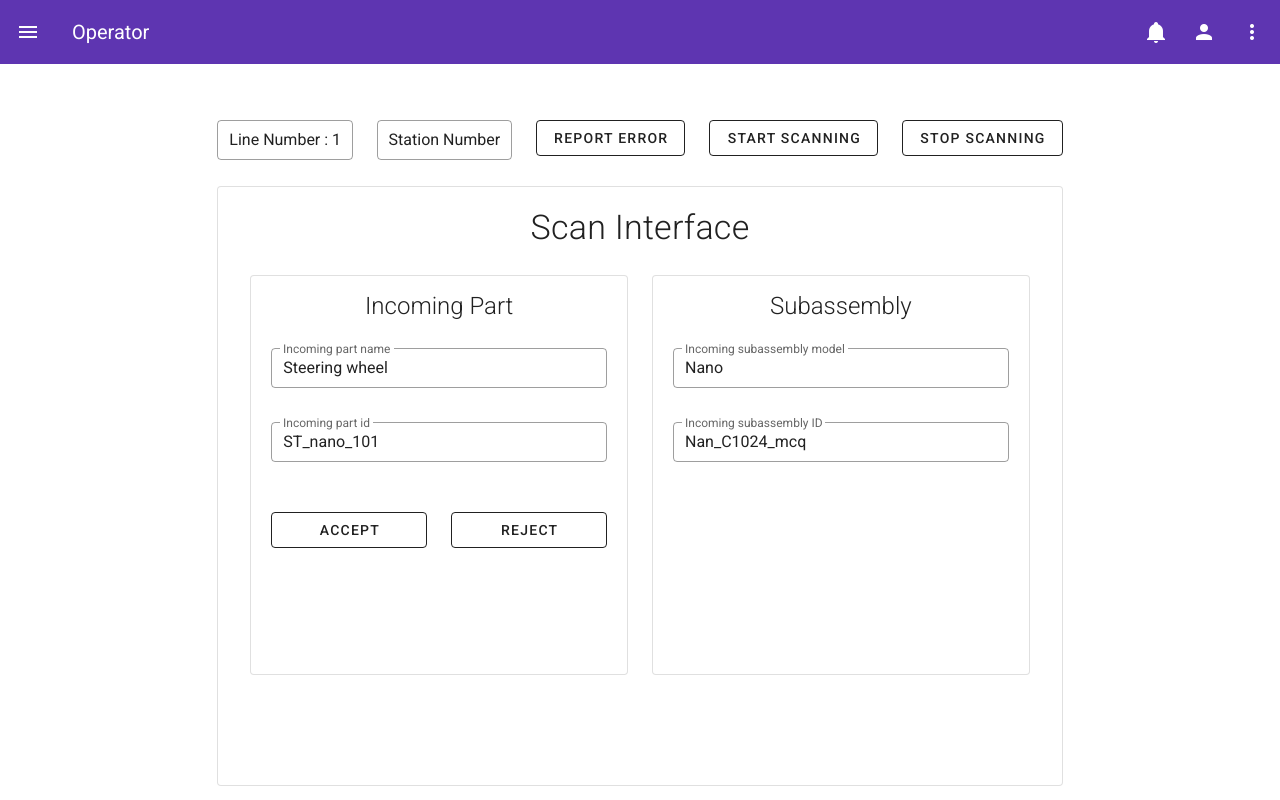
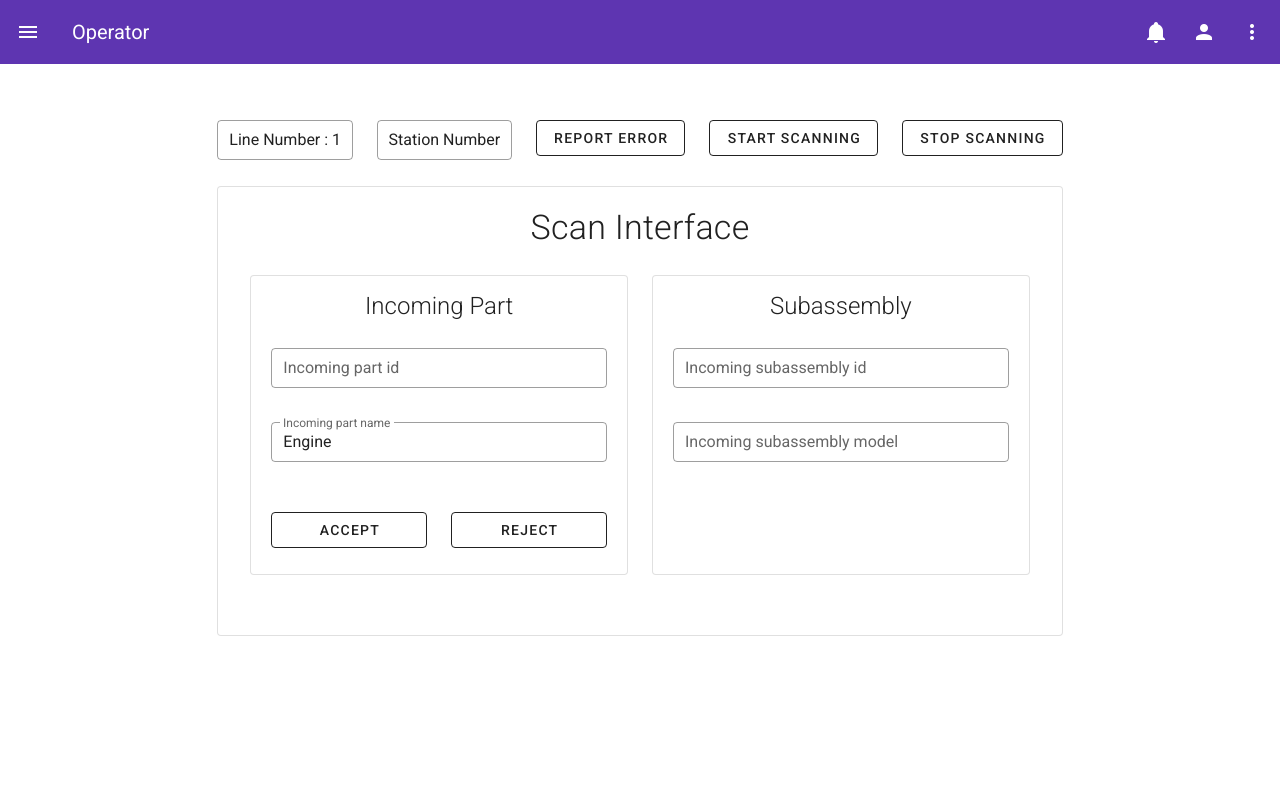
Before and after one commit to Abhirupdatta9/production-line-management-software, a Nuxt app: page /operator/workdesk in a window 1280 px wide. Built offline with nearby package versions, Linux system fonts and the light colour scheme.

Commit message:
scanning input automated

```diff
--- a/pages/incharge/workdesk.vue
+++ b/pages/incharge/workdesk.vue
@@ -3,7 +3,7 @@
   <br><br><br><br><br>
   <v-row>
     <v-col cols="8" offset="2">
-      <v-card class="px-5 py-8" outlined height="600" >
+      <v-card class="px-5 py-8" outlined height="580" >
         <v-row>
           <v-col cols="4">
             <v-text-field
@@ -62,16 +62,14 @@
 
                 </v-toolbar>
               </template>
-              <!-- <template  v-slot:item.assign="{ item }">
-                <v-simple-checkbox v-model="item.assign" @click="setOperator(item.assign)"></v-simple-checkbox>
-              </template> -->
+
             </v-data-table>
           </v-col>
         </v-row>
       </v-card>
     </v-col>
   </v-row>
-  <br><br><br>
+
 </div>
 </template>
 
--- a/pages/operator/workdesk.vue
+++ b/pages/operator/workdesk.vue
@@ -23,21 +23,22 @@
           <v-btn block outlined >Report error</v-btn>
         </v-col>
         <v-col >
-          <v-btn block outlined >Start scanning</v-btn>
+          <v-btn block outlined @click="start()">Start scanning</v-btn>
         </v-col>
         <v-col >
-          <v-btn block outlined>Stop scanning</v-btn>
+          <v-btn block outlined @click="clear()">Stop scanning</v-btn>
         </v-col>
       </v-row>
 
-
-      <v-card outlined height="600px" class="pa-5">
+      <!-- scan interface card -->
+      <v-card outlined height="450px" class="pa-5">
         <center><p class="display-1 font-weight-light">Scan Interface</p></center>
         <v-container>
           <v-row>
 
+            <!-- incoming part card -->
             <v-col>
-              <v-card outlined class=" px-5 py-3" height="400px">
+              <v-card outlined class=" px-5 py-3" height="300px">
                 <center><h2 class="font-weight-light">Incoming Part</h2></center>
                 <br>
                 <v-row dense v-for="item in part" :key="item" >
@@ -53,17 +54,19 @@
                 </v-row>
                 <v-row>
                   <v-col>
-                    <v-btn block outlined>Accept</v-btn>
+                    <v-btn block outlined @click="start()">Accept</v-btn>
                   </v-col>
                   <v-col>
-                    <v-btn block outlined>Reject</v-btn>
+                    <v-btn block outlined @click="start()">Reject</v-btn>
                   </v-col>
                 </v-row>
+
               </v-card>
             </v-col>
 
+            <!-- subassembly card -->
             <v-col>
-              <v-card outlined class="px-5 py-3" height="400px">
+              <v-card outlined class="px-5 py-3" height="300px">
                 <center><h2 class="font-weight-light">Subassembly</h2></center>
                 <br>
                 <v-row dense v-for="item in subAssembly" :key="item" >
@@ -95,33 +98,62 @@ export default {
         return{
           lineNumber:'',
           stationNumber:'',
+          cycletime: '',
+          scanVariable: '',
 
           part: [
             {
-              label: "Incoming part name",
-              value: "Steering wheel"
+              label: "Incoming part id",
+              value: '',
+              timestamp: '',
             },
             {
-              label: "Incoming part id",
-              value: "ST_nano_101"
+              label: "Incoming part name",
+              value: 'Engine',
+              timestamp: '',
             },
           ],
-
           subAssembly: [
             {
-              label: "Incoming subassembly model",
-              value: "Nano"
+              label: "Incoming subassembly id",
+              value: '',
+              timestamp: '',
             },
             {
-              label: "Incoming subassembly ID",
-              value: "Nan_C1024_mcq"
-            },
-          ]
-
+              label: "Incoming subassembly model",
+              value: '',
+              timestamp: '',
+            }
+          ],
 
         }
     },
     methods : {
+      generateId() {
+        var min=1;
+        var max=10;
+        var random_part_id = Math.floor(Math.random() * (+max - +min)) + +min;
+        var random_sub_id = Math.floor(Math.random() * (+max - +min)) + +min;
+        // console.log("P00M1_"+random);
+        this.part[0].value = random_part_id;
+        this.subAssembly[0].value = random_sub_id;
+        this.subAssembly[1].value = 'Nano';
+        this.stop();
+      },
+
+      start() {
+        this.scanVariable = setInterval(this.generateId, 2000)
+      },
+      stop() {
+        clearInterval(this.scanVariable)
+      },
+      clear() {
+        this.stop();
+        this.part[0].value = '';
+        this.subAssembly[0].value = '';
+        this.subAssembly[1].value = '';
+
+      },
 
     }
 }
```
